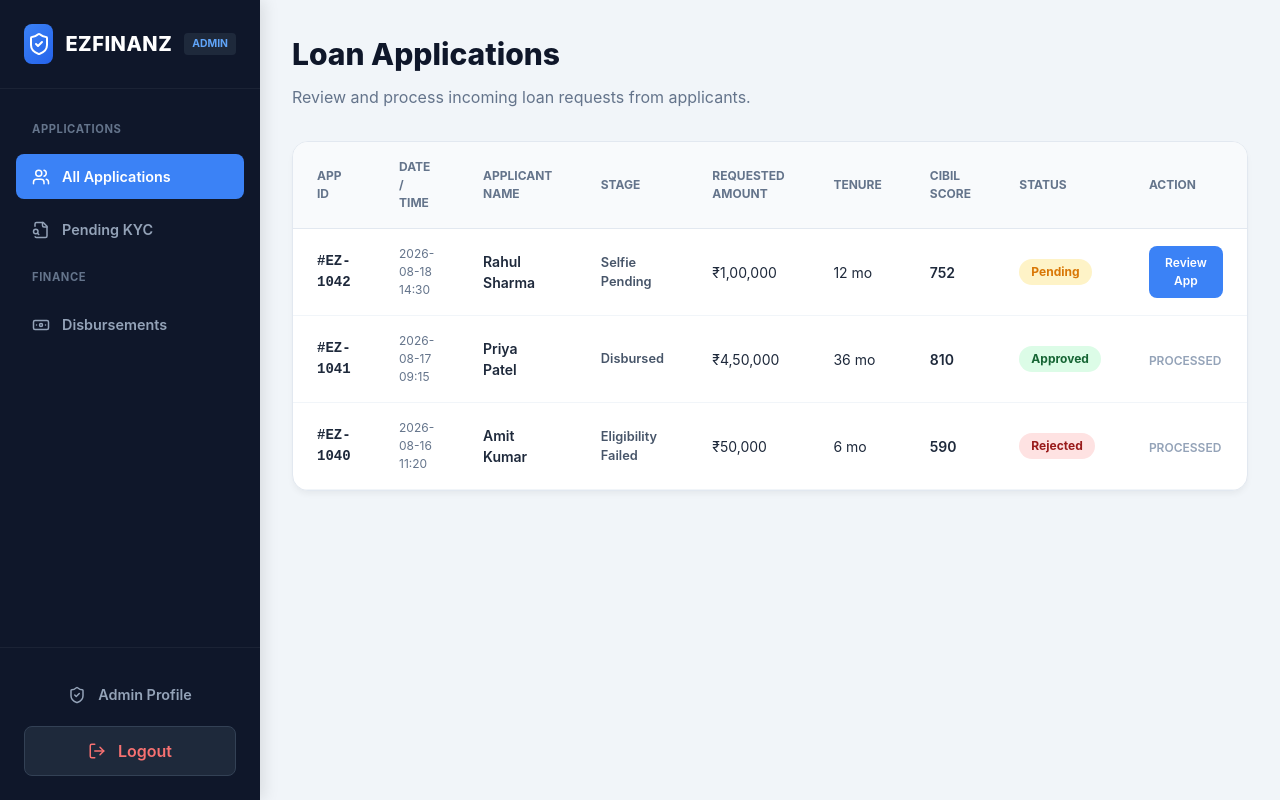
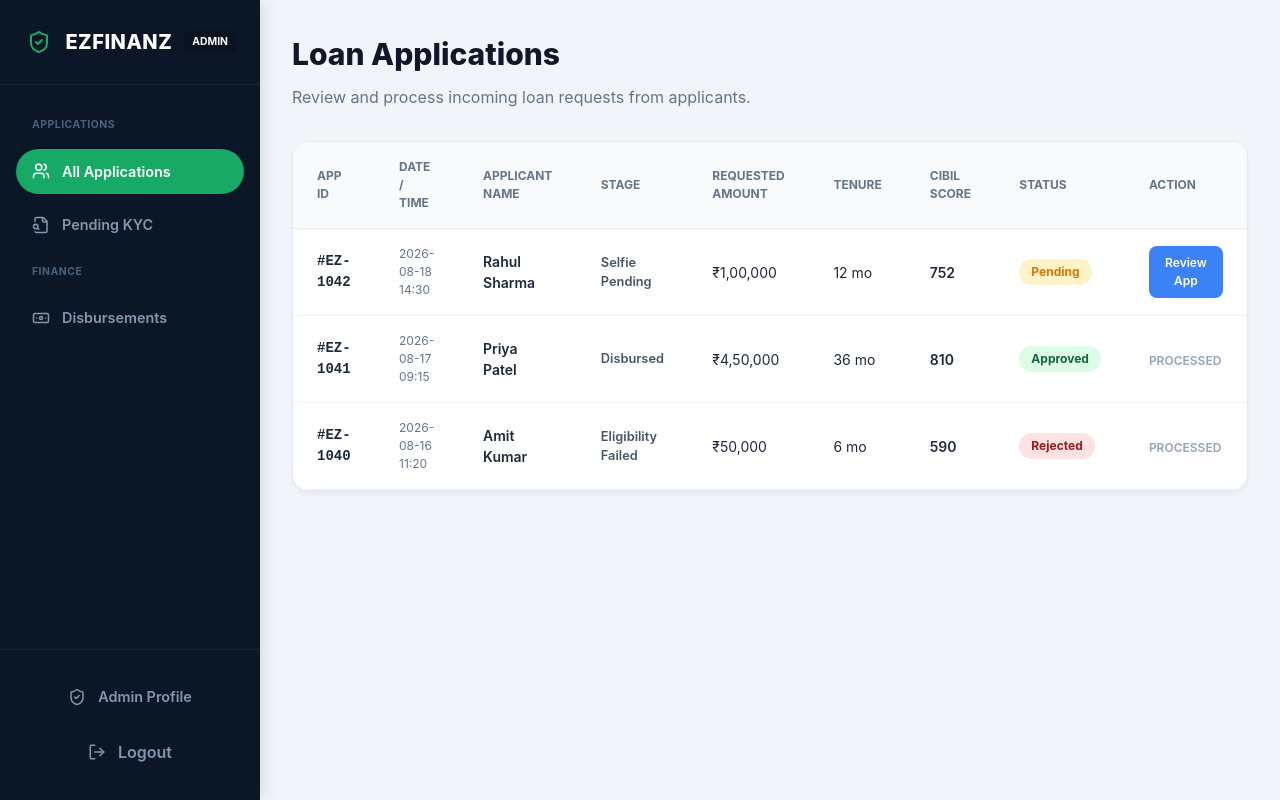
Before and after one commit to vishnu-balineni/ezfinanz-loan-origination-system, a React (Vite) app: page /admin/dashboard in a window 1280 px wide. Built offline with nearby package versions, Linux system fonts and the light colour scheme; the HTML template or start-up script is replaced by a standard one.

Commit message:
Admin dashboard added

```diff
--- a/src/components/layout/AdminLayout.css
+++ b/src/components/layout/AdminLayout.css
@@ -6,11 +6,11 @@
     font-family: 'Inter', sans-serif;
 }
 
-/* Dark Mode Sidebar for Admins */
+/* Directly matching CustomerLayout.css styling for Admin */
 .admin-sidebar {
     width: 260px;
-    background-color: #0f172a;
-    /* Very dark slate */
+    background-color: #0b1727;
+    /* Matched Customer Navy */
     display: flex;
     flex-direction: column;
     z-index: 40;
@@ -33,15 +33,13 @@
 }
 
 .admin-logo {
-    width: 2.5rem;
-    height: 2.5rem;
-    background: linear-gradient(135deg, #3b82f6, #2563eb);
-    /* Admin Blue Accent */
-    border-radius: 0.5rem;
+    width: 2.25rem;
+    height: 2.25rem;
     display: flex;
     align-items: center;
     justify-content: center;
-    color: white;
+    color: #17a966;
+    /* Matched Customer Emerald */
 }
 
 .admin-brand-name {
@@ -52,8 +50,8 @@
 }
 
 .admin-badge {
-    background: #1e293b;
-    color: #60a5fa;
+    background: rgba(0, 0, 0, 0.2);
+    color: white;
     padding: 0.2rem 0.5rem;
     border-radius: 0.25rem;
     font-size: 0.65rem;
@@ -70,10 +68,11 @@
 }
 
 .admin-nav-label {
-    font-size: 0.7rem;
+    font-size: 0.65rem;
     text-transform: uppercase;
     letter-spacing: 0.05em;
-    color: #64748b;
+    color: #4b627d;
+    /* Matched Customer */
     margin: 1rem 0 0.5rem 1rem;
     font-weight: 700;
 }
@@ -83,8 +82,10 @@
     align-items: center;
     gap: 0.75rem;
     padding: 0.75rem 1rem;
-    border-radius: 0.5rem;
-    color: #94a3b8;
+    border-radius: 9999px;
+    /* Pill shape */
+    color: #8397af;
+    /* Matched Customer inactive text */
     font-weight: 600;
     text-decoration: none;
     font-size: 0.9rem;
@@ -93,12 +94,13 @@
 
 .admin-link:hover {
     background-color: rgba(255, 255, 255, 0.05);
+    /* Matched Customer hover */
     color: white;
 }
 
 .admin-link.active {
-    background-color: #3b82f6;
-    /* Blue Admin Active State */
+    background-color: #17a966;
+    /* Matched Customer Emerald */
     color: white;
 }
 
@@ -119,19 +121,17 @@
     gap: 0.75rem;
     width: 100%;
     padding: 0.75rem;
-    background: #1e293b;
-    border: 1px solid #334155;
-    color: #f87171;
-    border-radius: 0.5rem;
+    background: transparent;
+    border: none;
+    color: #8397af;
+    border-radius: 9999px;
     font-weight: 600;
     cursor: pointer;
     transition: all 0.2s;
 }
 
 .admin-logout-btn:hover {
-    background: #7f1d1d;
-    color: white;
-    border-color: #991b1b;
+    color: #ef4444;
 }
 
 /* Main Content Wrapper */
```
